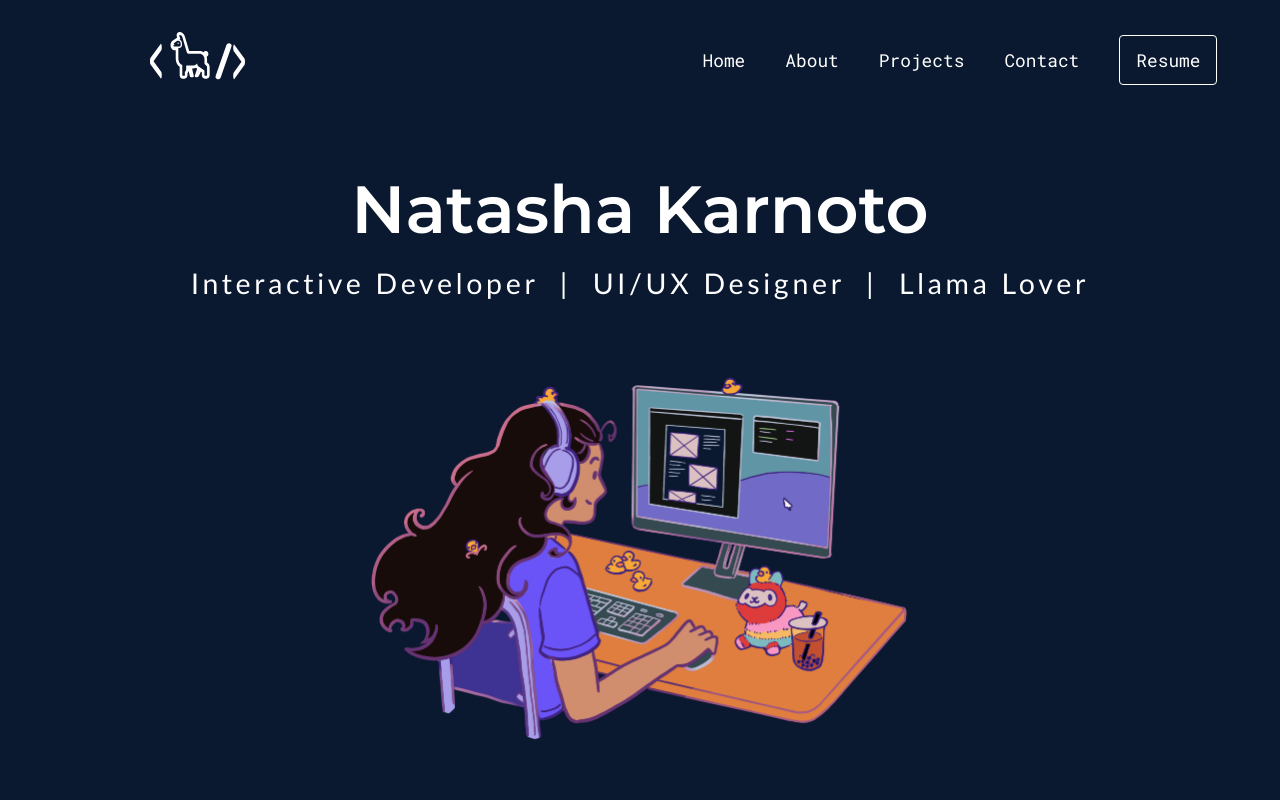
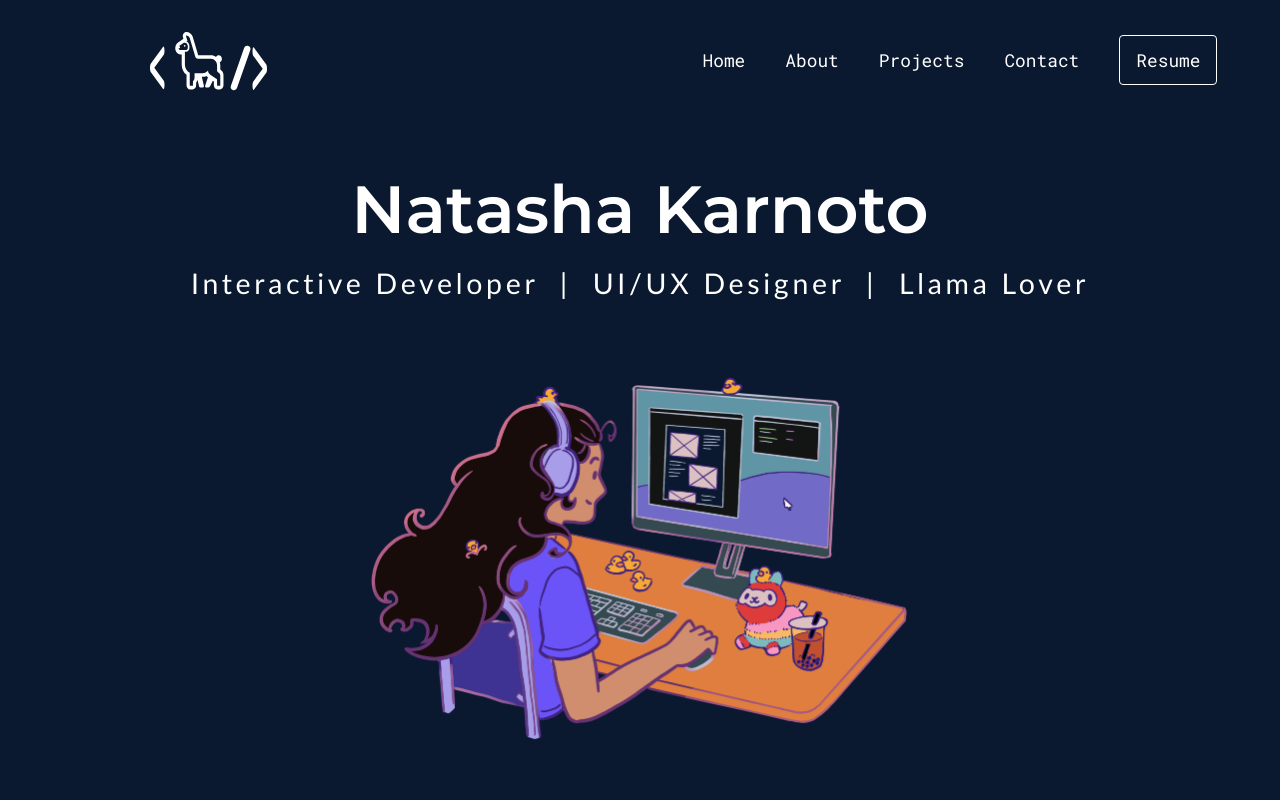
Before and after one commit to tash-ma-gosh/NK-Portfolio-Website, a React (Create React App) app: page / in a window 1280 px wide. Shown: the top 800 px of the page. Built offline with nearby package versions, Linux system fonts and the light colour scheme.

Commit message:
Made icon clickable

```diff
--- a/src/components/Navbar.js
+++ b/src/components/Navbar.js
@@ -39,7 +39,7 @@ function Navbar()  {
     return (
       <nav className={toggle?'open':'close'}>
           <div className="leftSide">
-                <img src={Logo} />
+              <Link to="/" onClick={closeNavbar}> <img src={Logo} /></Link>
             </div>
             <button onClick={toggleNavbar}>
                 <ReorderIcon />
```
